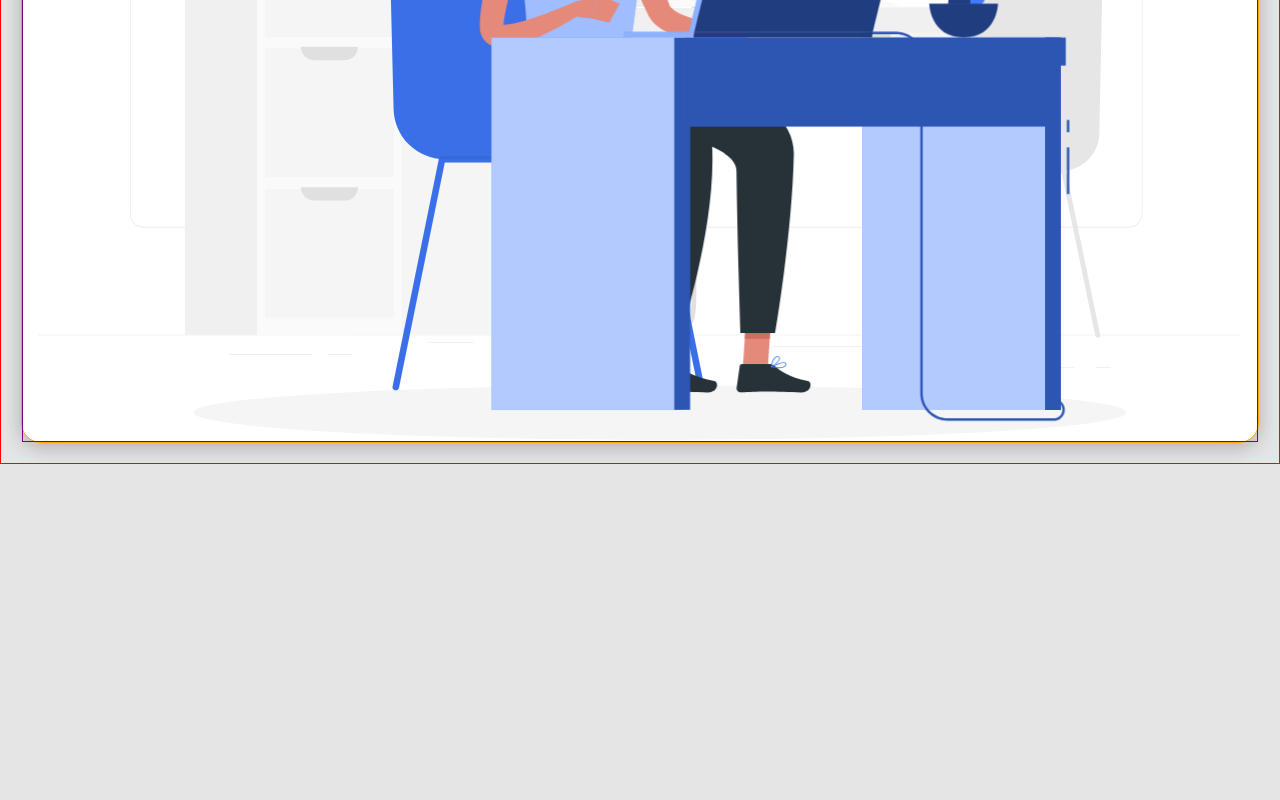
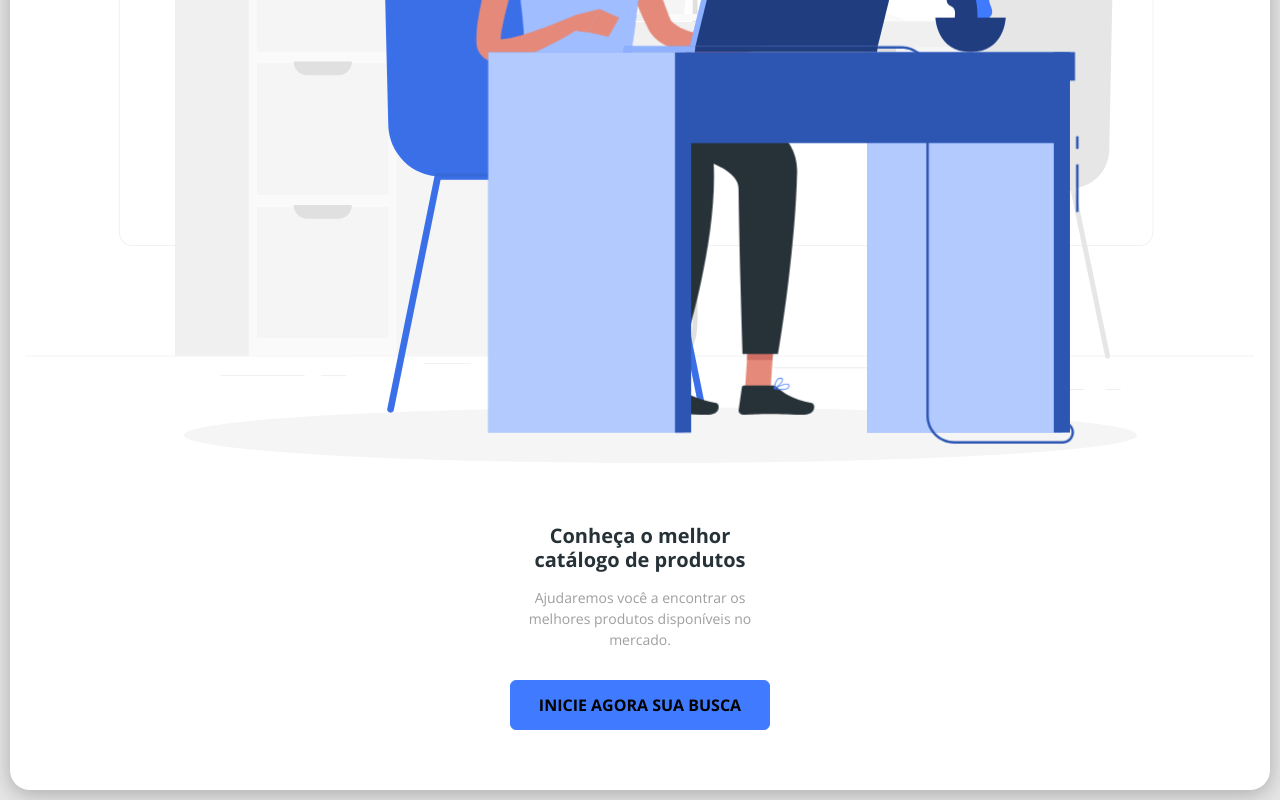
Before and after one commit to zedaoxd/dscatalog, a React (Create React App) app in the folder frontend/: page / in a window 1280 px wide. Shown: the part 579-1379 px from the top of the page. Before the commit the page ends 1043 px from the top, so only its background shows below. Built offline with nearby package versions, Linux system fonts and the light colour scheme.

Commit message:
finish layout x-Small

```diff
--- /dev/null
+++ b/frontend/src/components/ButtonIcon/index.tsx
@@ -0,0 +1,11 @@
+import './styles.css';
+
+const ButtonIcon = () => {
+  return (
+    <button className="btn btn-primary btn-icon">
+      <h6>INICIE AGORA SUA BUSCA</h6>
+    </button>
+  );
+};
+
+export default ButtonIcon;
--- /dev/null
+++ b/frontend/src/components/ButtonIcon/styles.css
@@ -0,0 +1,4 @@
+.btn-icon {
+    width: 260px;
+    height: 50px;
+}
--- a/frontend/src/pages/Home/index.tsx
+++ b/frontend/src/pages/Home/index.tsx
@@ -1,4 +1,5 @@
 import { ReactComponent as MainImage } from 'assets/images/main-image.svg';
+import ButtonIcon from 'components/ButtonIcon';
 import Navbar from 'components/Navbar';
 import './styles.css';
 
@@ -10,6 +11,11 @@ export default function Home() {
         <div className="home-card">
           <div className="home-content-container">
             <h1>Conheça o melhor catálogo de produtos</h1>
+            <p>
+              Ajudaremos você a encontrar os melhores produtos disponíveis no
+              mercado.
+            </p>
+            <ButtonIcon />
           </div>
           <div className="home-image-container">
             <MainImage />
--- a/frontend/src/pages/Home/styles.css
+++ b/frontend/src/pages/Home/styles.css
@@ -1,28 +1,39 @@
 .home-container {
-    padding: 20px;
-    font-size: 26px;
-    border: 1px solid red;
+    padding: 10px;
+    font-size: 20px;
     text-align: center;
 }
 
 .home-card {
+    display: flex;
+    flex-direction: column-reverse;
     background-color: #fff;
     box-shadow: 0px 4px 20px rgba(0, 0, 0, 0.25);
     border-radius: 20px;
-    border: 1px solid orange;
 }
 
 .home-content-container {
-    border: 1px solid blue;
+    display: flex;
+    flex-direction: column;
+    align-items: center;
+    padding: 10px 10px 60px 10px;
 }
 
 .home-content-container h1 {
+    width: 260px;
     font-size: 1em;
+    margin-bottom: 15px;
+}
+
+.home-content-container p {
+    width: 260px;
+    color: #9e9e9e;
+    font-size: 0.7em;
+    margin-bottom: 30px;
 }
 
 .home-image-container {
-    padding: 0 15px;
-    border: 1px solid purple;
+    padding: 50px 15px;
 }
 
 .home-image-container svg {
```
